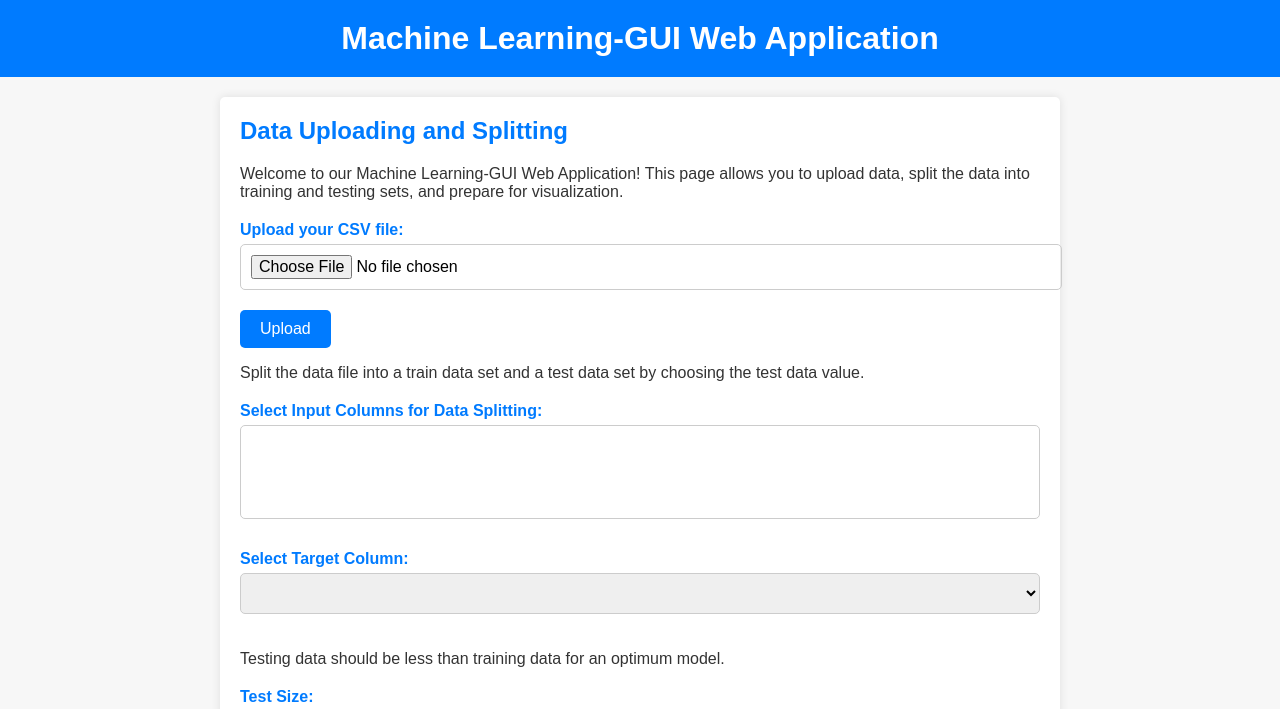
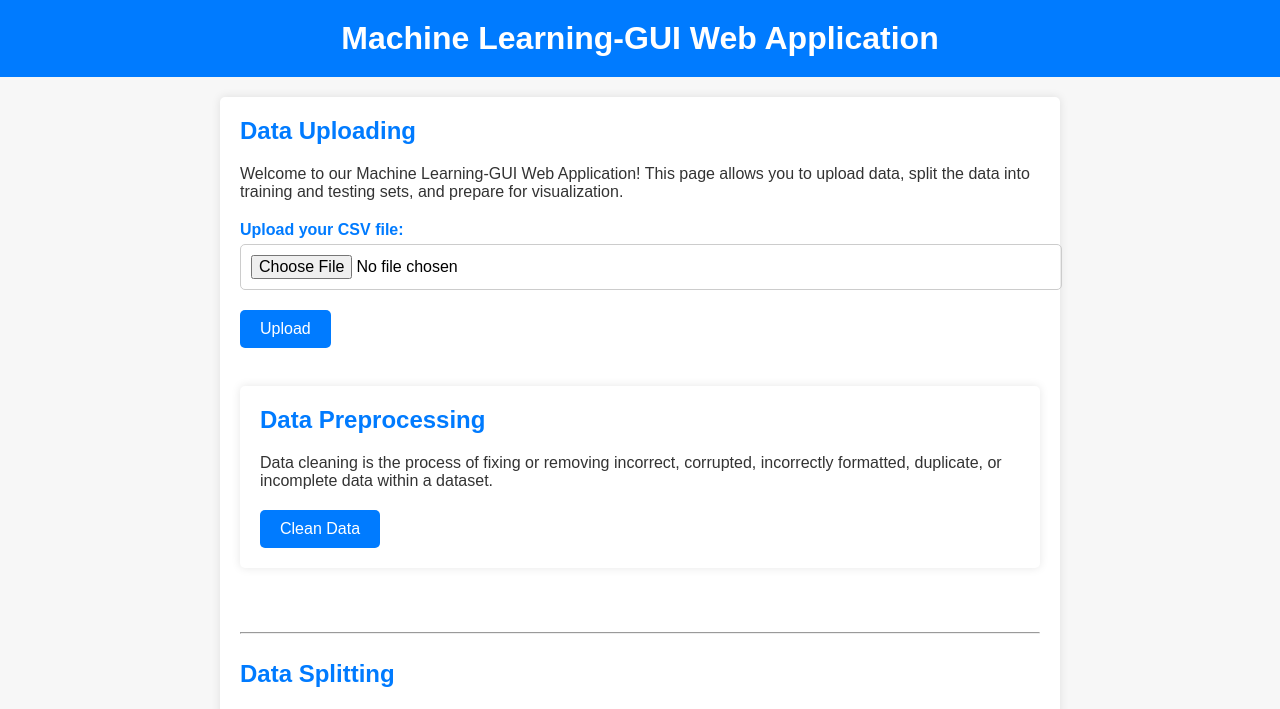
Before and after one commit to jbonda/ml-workflow-pipeline, a Flask app: page / in a window 1280 px wide. Shown: the top 709 px of the page. Run offline with Flask 3, Linux system fonts and the light colour scheme; lists and menus that the app fills with data are empty.

Commit message:
feat: section for data cleaning

```diff
--- a/ML_GUI/templates/index.html
+++ b/ML_GUI/templates/index.html
@@ -116,7 +116,7 @@
   <body>
     <h1>Machine Learning-GUI Web Application</h1>
     <div class="container">
-      <h2>Data Uploading and Splitting</h2>
+      <h2>Data Uploading</h2>
       <p>
         Welcome to our Machine Learning-GUI Web Application! This page allows
         you to upload data, split the data into training and testing sets, and
@@ -127,6 +127,29 @@
         <input type="file" name="file" id="file" />
         <input type="submit" value="Upload" />
       </form>
+
+      <br />
+
+      <div class="container">
+        <h2>Data Preprocessing</h2>
+        <p>
+          Data cleaning is the process of fixing or removing incorrect,
+          corrupted, incorrectly formatted, duplicate, or incomplete data within
+          a dataset.
+        </p>
+
+        <input type="submit" value="Clean Data" />
+      </div>
+
+      <br />
+
+      <br />
+
+      <hr />
+
+      <br />
+
+      <h2>Data Splitting</h2>
 
       <p>
         Split the data file into a train data set and a test data set by
```
